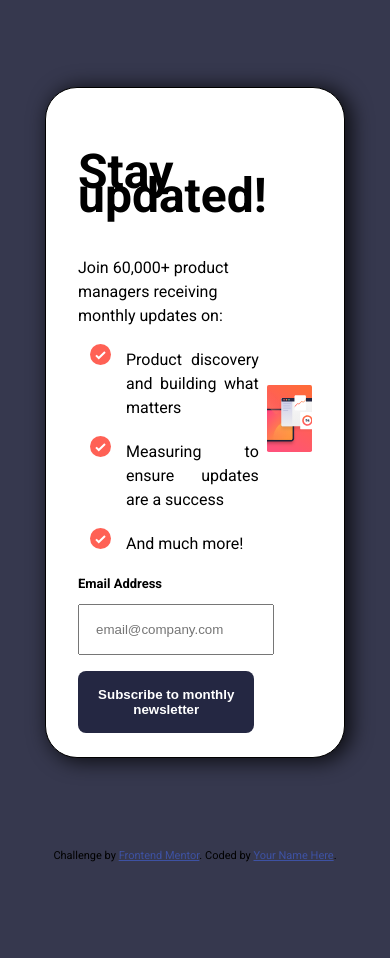
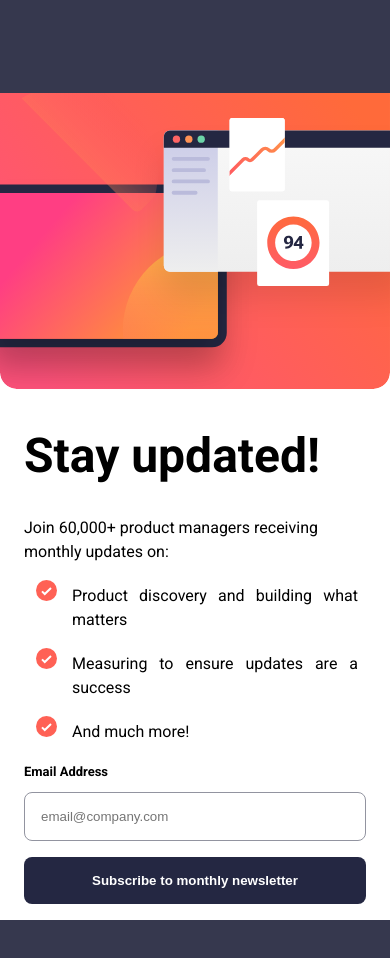
Before and after one commit to Aayush895/SignUp-page-with-success-message, a plain HTML site: page index.html in a window 390 px wide. Before the commit the page ends 868 px from the top, so only its background shows below. Drawn offline with Linux system fonts and the light colour scheme.

Commit message:
Responsive layout and form validation done

```diff
--- a/index.html
+++ b/index.html
@@ -4,8 +4,6 @@
 <head>
   <meta charset="UTF-8">
   <meta name="viewport" content="width=device-width, initial-scale=1.0">
-  <!-- displays site properly based on user's device -->
-
   <link rel="icon" type="image/png" sizes="32x32" href="./assets/images/favicon-32x32.png">
   <link rel="stylesheet" href="style.css">
   <title>Frontend Mentor | Newsletter sign-up form with success message</title>
@@ -33,13 +31,11 @@
           <li>Measuring to ensure updates are a success</li>
           <li>And much more!</li>
         </ul>
-        <form action="">
-          <div class="form-input">
-            <label for="">Email Address</label>
-            <input type="text" name="" id="" placeholder="email@company.com">
-          </div>
-          <button type="submit">Subscribe to monthly newsletter</button>
-        </form>
+        <div class="form-input">
+          <label for="">Email Address</label>
+          <input type="text" name="" id="" placeholder="email@company.com">
+        </div>
+        <button type="submit">Subscribe to monthly newsletter</button>
       </div>
       <div id="component-img">
         <img src="assets/images/illustration-sign-up-desktop.svg" alt="">
@@ -58,10 +54,6 @@
 
   <!-- Success message end -->
 
-  <div class="attribution">
-    Challenge by <a href="https://www.frontendmentor.io?ref=challenge" target="_blank">Frontend Mentor</a>.
-    Coded by <a href="#">Your Name Here</a>.
-  </div>
-</body>
+  <script src="script.js"></script>
 
 </html>
--- /dev/null
+++ b/script.js
@@ -0,0 +1,36 @@
+const formInput = document.querySelector('.form-input')
+const submitBtn = document.querySelector('button')
+const input = document.querySelector('.form-input').querySelector('input')
+const imgContainer = document.getElementById('component-img')
+
+const validateEmail = (email) => {
+  const atSign = email.indexOf('@')
+  const dotPos = email.lastIndexOf('.')
+
+  if (atSign > 0 && dotPos > atSign + 1 && dotPos < email.length - 1) {
+    alert('email sent')
+    email.value = ''
+  } else {
+    const errorMsg = document.createElement('p')
+    errorMsg.innerText = 'Valid email required'
+    errorMsg.style.color = 'hsl(4, 100%, 67%)'
+    errorMsg.style.fontSize = 'smaller'
+    errorMsg.style.fontWeight = 700
+    formInput.appendChild(errorMsg)
+
+    setTimeout(() => {
+      errorMsg.remove()
+    }, 2000)
+    email.value = ''
+  }
+}
+
+submitBtn.addEventListener('click', () => {
+  validateEmail(input.value)
+})
+
+if(window.innerWidth <= 430) {
+  imgContainer
+    .querySelector('img')
+    .setAttribute('src', 'assets/images/illustration-sign-up-mobile.svg')
+}
--- a/style.css
+++ b/style.css
@@ -28,7 +28,6 @@ main {
 
 #component-container {
   width: 60%;
-  border: 1px solid;
   border-radius: 2rem;
   display: flex;
   align-items: center;
@@ -76,11 +75,12 @@ main {
 .form-input > input {
   width: 85%;
   padding: 1rem 1rem;
-  margin-bottom: 1rem;
   color: var(--Grey);
+  border: 1px solid var(--Grey);
+  border-radius: 0.5rem;
 }
 
-form > button {
+button {
   width: 93.5%;
   padding: 1rem;
   border: none;
@@ -89,9 +89,47 @@ form > button {
   color: var(--White);
   cursor: pointer;
   font-weight: 700;
+  margin-top: 1rem;
 }
 
-form > button:hover {
+button:hover {
   background: linear-gradient(to right, var(--Tomato2), var(--Tomato));
   box-shadow: 5px 2px 20px 3px rgba(255,98,87,0.75);
 }
+
+@media (max-width: 430px) {
+  main {
+    height: 120vh;
+  }
+
+  #component-container {
+    display: flex;
+    flex-direction: column-reverse;
+    width: 100%;
+    border-radius: 0;
+    box-shadow: none;
+    padding: 0;
+  }
+
+  #component-content {
+    padding: 0 1.5rem;
+  }
+
+  #component-img {
+    width: 100%;
+  }
+
+  #component-img > img {
+    width: 100%;
+  }
+
+  .form-input > input {
+    border: 1px solid var(--Grey);
+    width: 90%
+  }
+
+  button {
+    width: 100%;
+    margin-bottom: 1rem;
+  }
+}
```
